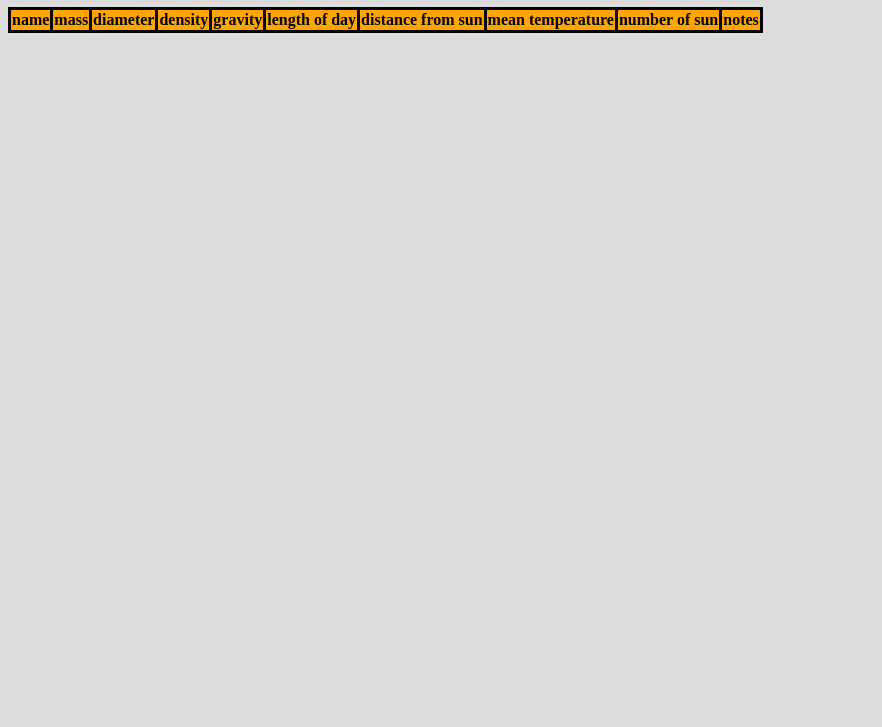
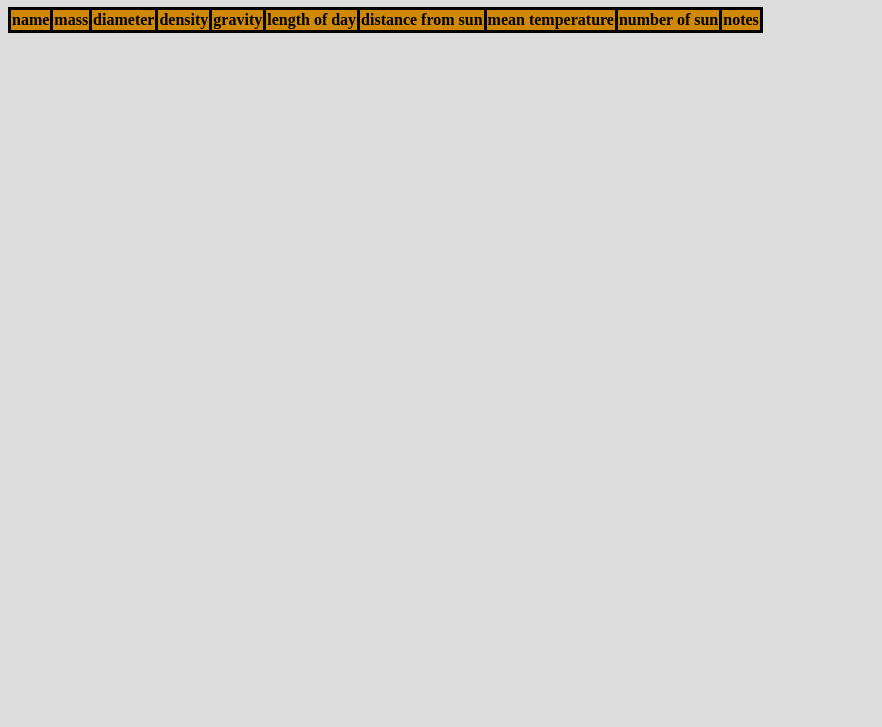
Before and after one commit to triwulandaribms/Tugas9, a website: page public/index.html in a window 1280 px wide. Shown: the part 73-800 px from the top of the page, without its empty margins (0-882 px from the left). Drawn offline with Linux system fonts and the light colour scheme; no server answers.

Commit message:
first commit

```diff
--- a/public/index.html
+++ b/public/index.html
@@ -22,7 +22,7 @@
       }
 
       th {
-        background-color: orange;
+        background-color: rgb(207, 137, 6);
       }
 
       td {
```
